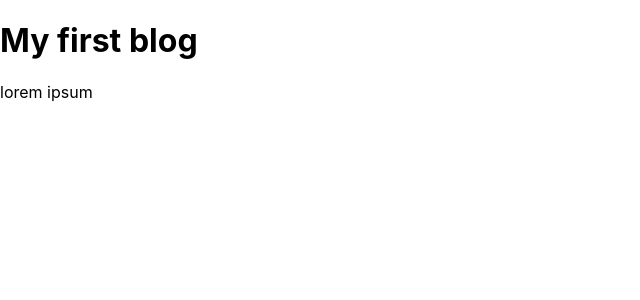
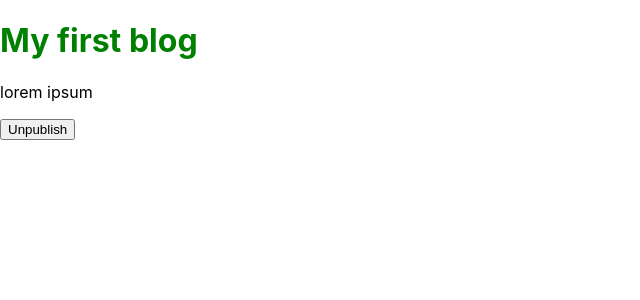
Before and after one commit to kryzakulyyev/Blog_post_react, a React (Create React App) app: page / in a window 1280 px wide. Shown: the top 300 px of the page, without its empty margins (0-640 px from the left). Built offline with nearby package versions, Linux system fonts and the light colour scheme.

Commit message:
Add stateless component

```diff
--- /dev/null
+++ b/src/BlogPost.js
@@ -0,0 +1,36 @@
+const myBlogPost = {
+  title: 'My first blog',
+  body: 'lorem ipsum',
+  published:true
+}
+let classProperties;
+
+if(myBlogPost.published){
+  classProperties = 'green'
+}else{
+  classProperties = 'red'
+}
+
+const fontClass = 'font-times'
+
+function publishThePost(e){
+ if(e.target.innerText === 'Publish'){
+  e.target.innerText = 'Unpublish';
+  document.getElementById('title').style.color = 'green'
+ }else{
+  e.target.innerText = 'Publish';
+  document.getElementById('title').style.color = 'red'
+ }
+}
+
+const blogPost = (
+  <div>
+    <h1 id='title' className={`${classProperties} ${fontClass}`/* classProperties + ' '+ fontClass */}>{myBlogPost.title}</h1>
+    <p>{myBlogPost.body}</p>
+    <button onClick={publishThePost}>Unpublish</button>
+    <img src="" alt=""/>
+  </div>
+);
+ export function BlogPost (){
+  return blogPost;
+}
--- a/src/index.css
+++ b/src/index.css
@@ -17,5 +17,5 @@ code {
 .red {
   color: red;
 }
-.font-times {
-}
+/* .font-times {
+} */
--- a/src/index.js
+++ b/src/index.js
@@ -2,32 +2,12 @@ import React from 'react';
 import ReactDOM from 'react-dom';
 import './index.css';
 import App from './App';
+import {BlogPost} from './BlogPost'
 import reportWebVitals from './reportWebVitals';
 
 
-const myBlogPost = {
-  title: 'My first blog',
-  body: 'lorem ipsum',
-  published:true
-}
-let classProperties;
 
-if(myBlogPost.published){
-  classProperties = 'green'
-}else{
-  classProperties = 'red'
-}
 
-const fontClass = 'font-times'
-
-const blogPost = (
-  <div>
-    <h1 id='title' className={`${classProperties}${fontClass}`/*classProperties + ' '+ fontClass */}>{myBlogPost.title}</h1>
-<p>{myBlogPost.body}</p>
-    <p></p>
-    <img src="" alt=""/>
-  </div>
-);
 
 // const blogPost = {
 //   title: 'My first blog post',
@@ -38,7 +18,7 @@ const blogPost = (
 // const element= <h1 className={isPublishedClassName}>{blogPost.title}</h1>
 
 ReactDOM.render(
-  blogPost /* element */,
+  <BlogPost/> /* element */,
   document.getElementById('root')
 );
 
```
Also changed, not shown: src/Post.js (added).
